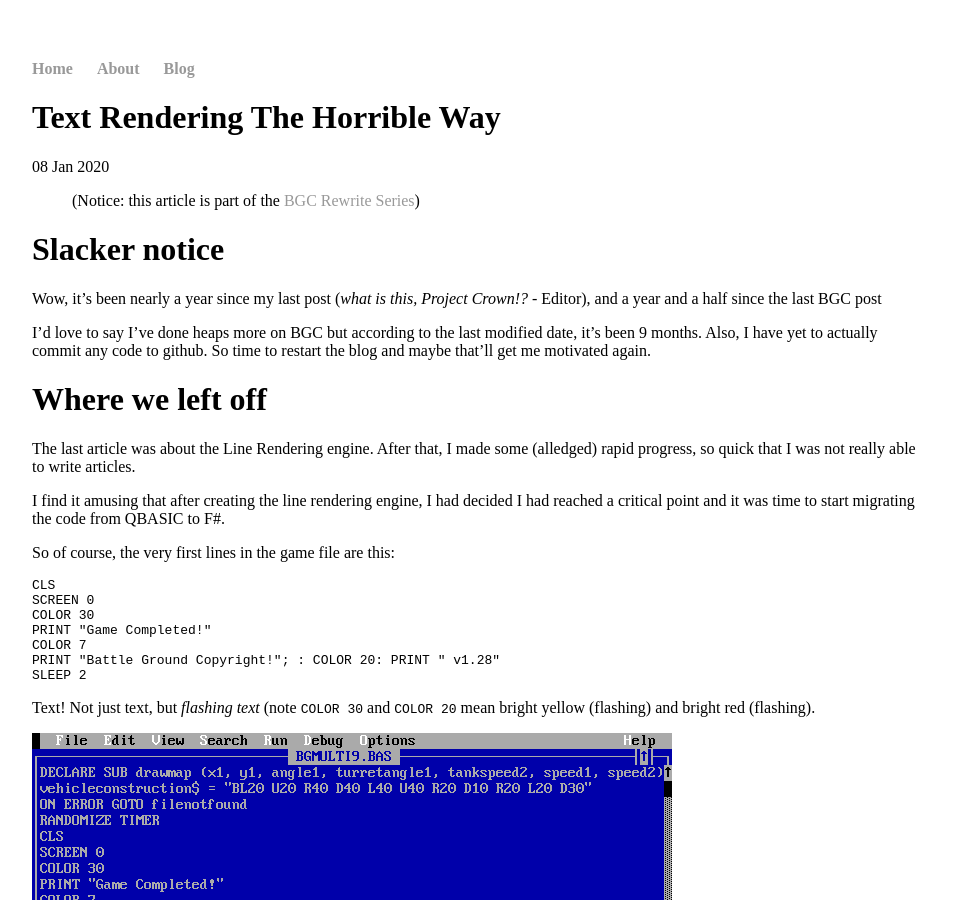
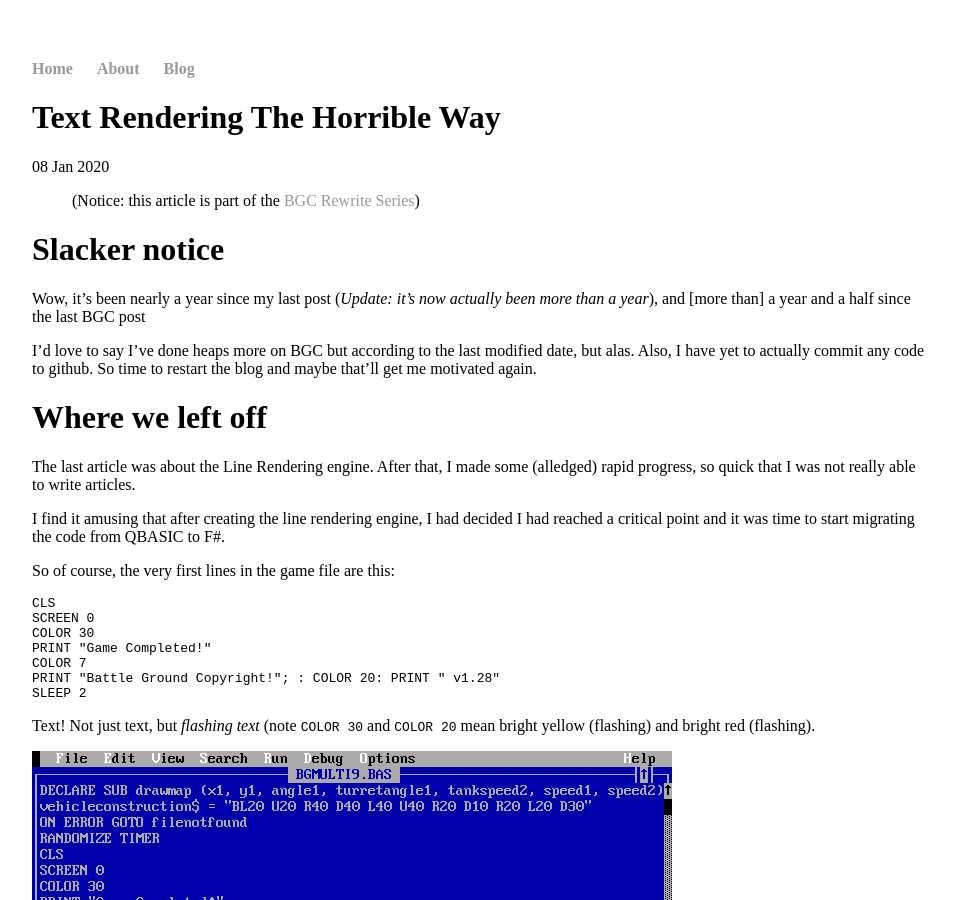
Before and after one commit to bjnmercer/bjnmercer.github.io, a Jekyll site: the page built from _posts/2020-01-08-bgc-text-rendering-the-horrible-way.md, in a window 1280 px wide and 900 px high. Shown: the whole window, without its empty margins (160-1115 px from the left). Built offline with Jekyll 4.4.1, drawn with Linux system fonts in a browser that asks for light colours; some of the changed text lies outside the part shown.

Commit message:
Update to Blog
Some fixes to Text Rendering post, update to  BGC rewrite index

```diff
--- a/_posts/2020-01-08-bgc-text-rendering-the-horrible-way.md
+++ b/_posts/2020-01-08-bgc-text-rendering-the-horrible-way.md
@@ -8,9 +8,9 @@
 
 # Slacker notice
 
-Wow, it's been nearly a year since my last post (*what is this, Project Crown!?* - Editor), and a year and a half since the last BGC post
+Wow, it's been nearly a year since my last post (*Update: it's now actually been more than a year*), and [more than] a year and a half since the last BGC post
 
-I'd love to say I've done heaps more on BGC but according to the last modified date, it's been 9 months. Also, I have yet to actually commit any code to github. So time to restart the blog and maybe that'll get me motivated again.
+I'd love to say I've done heaps more on BGC but according to the last modified date, but alas. Also, I have yet to actually commit any code to github. So time to restart the blog and maybe that'll get me motivated again.
 
 # Where we left off
 
@@ -33,6 +33,7 @@
 Text! Not just text, but _flashing text_ (note `COLOR 30` and `COLOR 20` mean bright yellow (flashing) and bright red (flashing).
 
 ![The start screen of the original QBASIC DOS based game](/assets/bgc/fonts2.gif)
+
 *Above: The start screen of the original QBASIC DOS based game*
 
 I'm supposed to faithly re-create this game and already I've hit a fairly massive roadblock...
@@ -80,7 +81,7 @@
 Text rendering in SDL2 sure makes you appreciate all that must go on behind the scenes of the humble QBASIC PRINT command.
 
 My approach to the possible performance non-issue was to do the following:
-1. Find the perfect looking VGA BIOS font. Well how good is this?
+1. Find the perfect looking VGA BIOS font. [Well how good is this?](https://www.dafont.com/perfect-dos-vga-437.font)
 2. For each colour possible in QBASIC SCREEN 0 mode (16 colours), render each character from ASCII 32 to 126, and store into a font cache
 3. Calculate the position of each char and render it from the font cache
 
@@ -189,6 +190,7 @@
 And just like the original game, I now have flashing text
 
 ![Yes, all that work for 2 seconds of flashing text](/assets/bgc/fonts2a.gif)
+
 *Above: Yes, all that work for 2 seconds of flashing text*
 
 Now you might be thinking "Shouldn't you be abstracting that code behind some generic Entity update system so that the game loop does not become cluttered?"
```
Also changed, not shown: _posts/2017-10-03-bgc-rewrite-series.md (+1 -0 lines).
